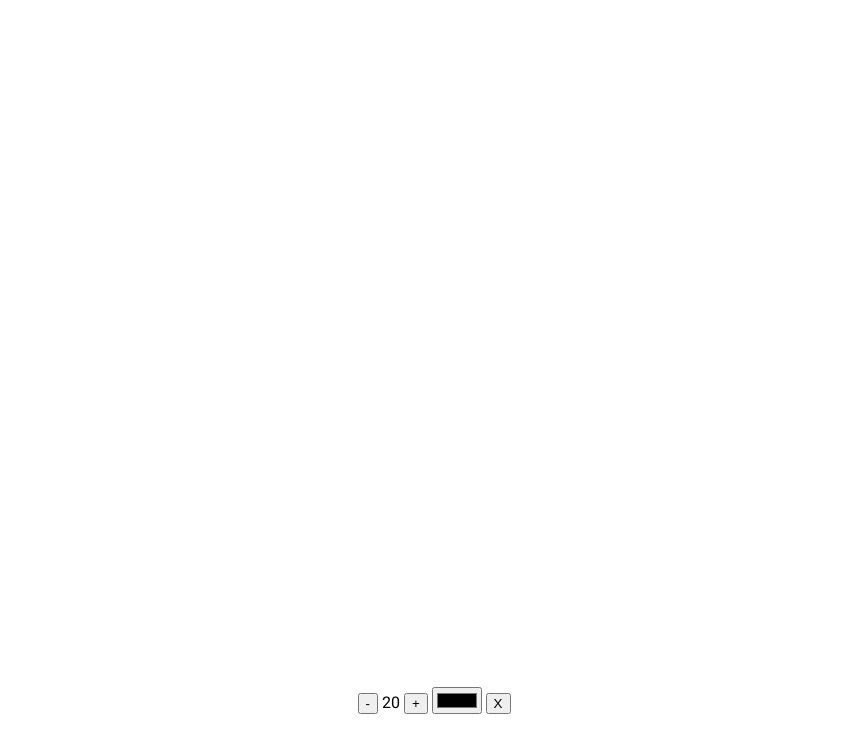
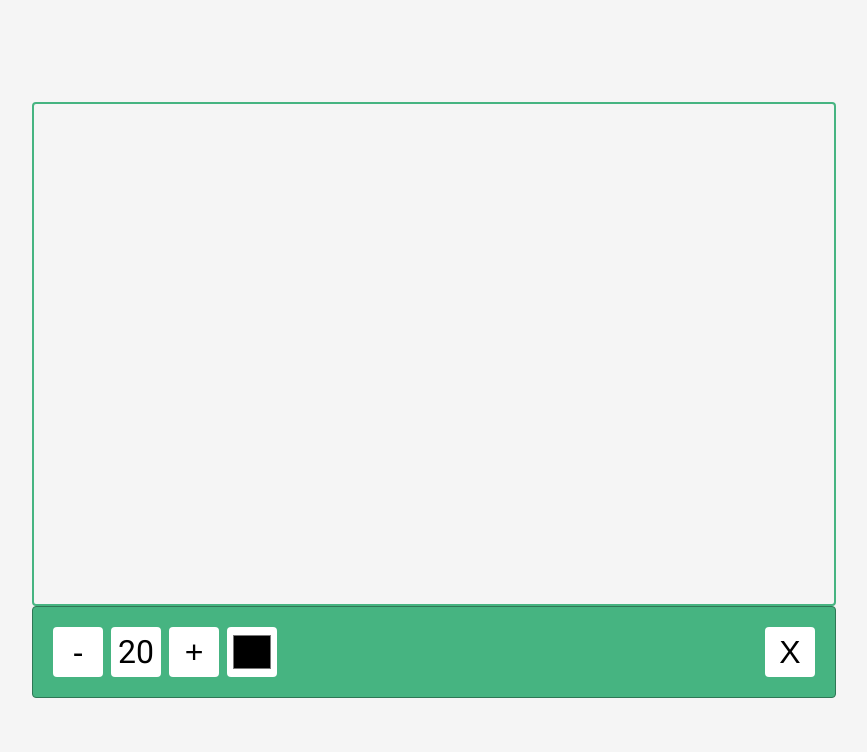
Before and after one commit to mmazzariello/drawing-app, a plain HTML site: page index.html in a window 1280 px wide. Shown: the whole page, without its empty margins (206-1073 px from the left). Drawn offline with Linux system fonts and the light colour scheme.

Commit message:
ADD css styles in canva and toolbox

```diff
--- a/index.html
+++ b/index.html
@@ -7,7 +7,7 @@
     <title>Drawing App</title>
   </head>
   <body>
-    <canvas id="canvas" width="800" height="600"></canvas>
+    <canvas id="canvas" width="800" height="500"></canvas>
     <div class="toolbox">
       <button id="decrease">-</button>
       <span id="size">20</span>
--- a/style.css
+++ b/style.css
@@ -5,6 +5,7 @@
 }
 
 body {
+  background-color: #f5f5f5;
   font-family: "Roboto", sans-serif;
   display: flex;
   flex-direction: column;
@@ -14,3 +15,37 @@ body {
   overflow: hidden;
   margin: 0;
 }
+
+canvas {
+  border: 2px solid rgb(70, 180, 129);
+  border-radius: 4px;
+}
+
+.toolbox {
+  background-color: rgb(70, 180, 129);
+  border: 1px solid rgb(46, 119, 85);
+  border-radius: 4px;
+  display: flex;
+  align-items: center;
+  width: 804px;
+  padding: 1rem;
+}
+
+.toolbox > * {
+  background-color: #fff;
+  border: none;
+  display: flex;
+  justify-content: center;
+  align-items: center;
+  font-size: 2rem;
+  height: 50px;
+  width: 50px;
+  margin: 0.25rem;
+  padding: 0.25rem;
+  cursor: pointer;
+  border-radius: 4px;
+}
+
+.toolbox > *:last-child {
+  margin-left: auto;
+}
```
